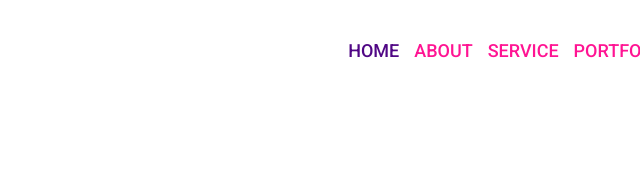
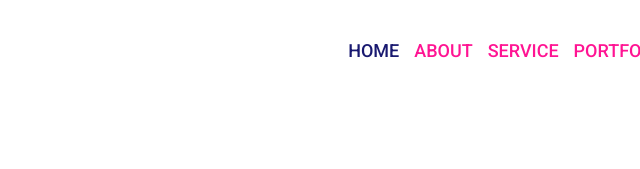
Before and after one commit to prantoshikder/personal-website, a plain HTML site: page index.html in a window 1280 px wide. In both pictures the pointer is over the link "HOME". Shown: the top 169 px of the page, 640-1280 px from the left. Drawn offline with nearby package versions, Linux system fonts and the light colour scheme.

Commit message:
complete website

```diff
--- a/style.css
+++ b/style.css
@@ -114,7 +114,7 @@ header {
 }
 
 .menu-part ul li a:hover {
-    color: rgb(80, 7, 133);
+    color: midnightblue;
 }
 
 .header-content .half-width h2 {
```
